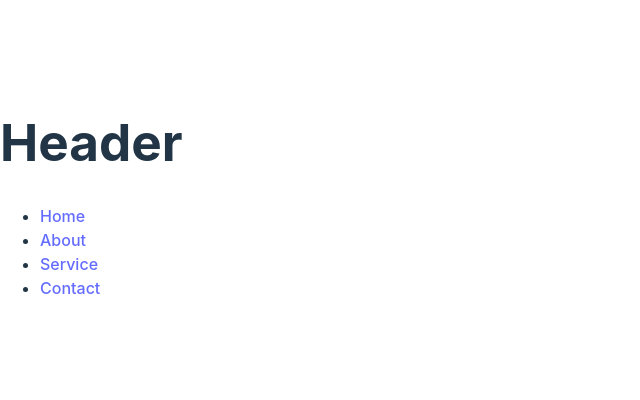
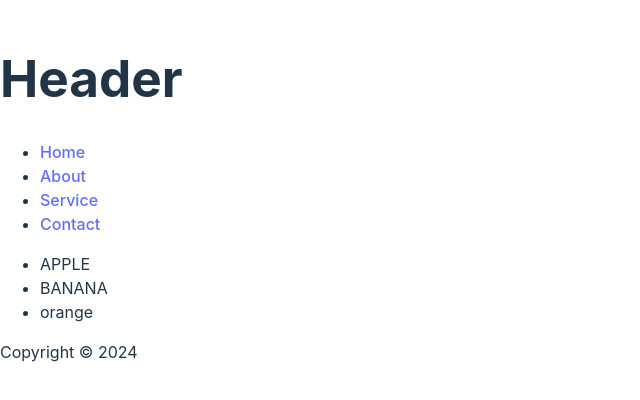
Before and after one commit to shravan-g-k/learn-react, a React (Vite) app: page / in a window 1280 px wide. Shown: the part 202-602 px from the top of the page, without its empty margins (0-640 px from the left). Built offline with nearby package versions, Linux system fonts and the light colour scheme.

Commit message:
into to react

```diff
--- a/src/App.jsx
+++ b/src/App.jsx
@@ -1,7 +1,13 @@
 import Header from "./Header.jsx";
+import Footer from "./Footer.jsx";
+import Food from "./Food.jsx";
 function App() {
   return (
+    <>
     <Header/>
+    <Food/>
+    <Footer/>
+    </>
   );
 }
 
--- /dev/null
+++ b/src/Food.jsx
@@ -0,0 +1,16 @@
+function Food() {
+    const food1 = "apple";
+    const food2 = "banana";
+    const food3 = "orange";
+
+    return (
+        <ul>
+            <li>{food1.toLocaleUpperCase()}</li>
+            <li>{food2.toUpperCase()}</li>
+            <li>{food3}</li>
+        </ul>
+    );
+
+}
+
+export default Food
--- /dev/null
+++ b/src/Footer.jsx
@@ -0,0 +1,9 @@
+function Footer() {
+    return (
+        <footer>
+            <p>Copyright &copy; {new Date().getFullYear()}</p>
+        </footer>
+    );
+}
+
+export default Footer;
```
